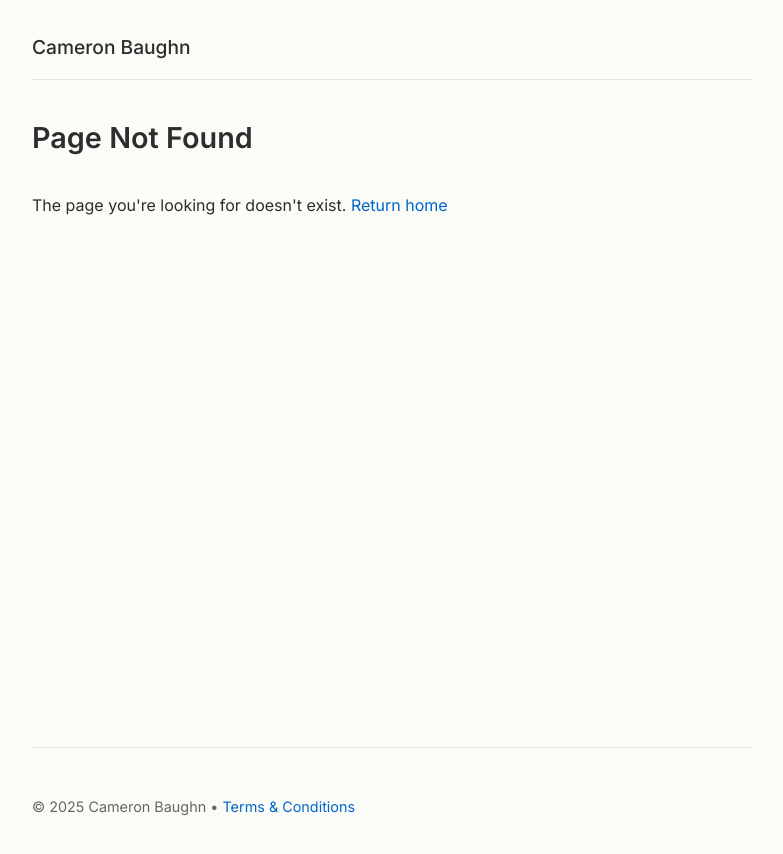
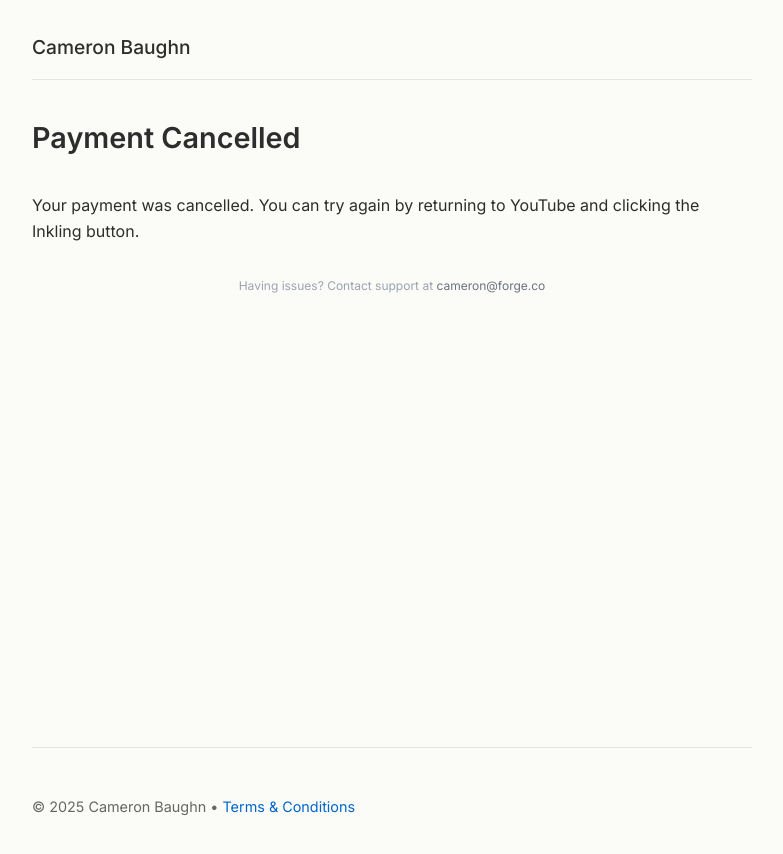
Before and after one commit to cambaughn/cambaughndotcom, a Next.js app: page /inkling/result in a window 1280 px wide. Before the commit this address had no page. Shown: the top 854 px of the page, without its empty margins (248-1031 px from the left). Built offline with nearby package versions, Linux system fonts and the light colour scheme.

Commit message:
Create backend api for stripe checkout for Inkling

```diff
--- a/package.json
+++ b/package.json
@@ -11,12 +11,14 @@
     "check": "tsc && next lint"
   },
   "dependencies": {
+    "@stripe/stripe-js": "^5.5.0",
     "gray-matter": "^4.0.3",
     "next": "15.1.4",
     "react": "^19.0.0",
     "react-dom": "^19.0.0",
     "remark": "^15.0.1",
-    "remark-html": "^16.0.1"
+    "remark-html": "^16.0.1",
+    "stripe": "^17.5.0"
   },
   "devDependencies": {
     "@eslint/eslintrc": "^3",
--- /dev/null
+++ b/src/app/api/check-subscription/route.ts
@@ -0,0 +1,71 @@
+import { NextResponse } from 'next/server';
+import Stripe from 'stripe';
+
+const stripe = new Stripe(process.env.STRIPE_SECRET_KEY!);
+
+function corsHeaders() {
+  return {
+    'Access-Control-Allow-Origin': 'chrome-extension://ammjkhemekijlnmfbamlnmfdcobegiea',
+    'Access-Control-Allow-Methods': 'GET, POST, OPTIONS',
+    'Access-Control-Allow-Headers': 'Content-Type',
+  };
+}
+
+export async function OPTIONS() {
+  return NextResponse.json({}, { headers: corsHeaders() });
+}
+
+export async function GET(request: Request) {
+  try {
+    const { searchParams } = new URL(request.url);
+    const userId = searchParams.get('userId');
+
+    if (!userId) {
+      return NextResponse.json(
+        { error: 'User ID is required' },
+        { status: 400, headers: corsHeaders() }
+      );
+    }
+
+    // Find subscription by metadata, including trials
+    const subscriptions = await stripe.subscriptions.list({
+      limit: 100,
+      expand: ['data.customer'],
+      // Include both active and trialing status
+      status: 'all'
+    });
+
+    const subscription = subscriptions.data.find(sub =>
+      sub.metadata.userId === userId &&
+      (sub.status === 'active' || sub.status === 'trialing')
+    );
+
+    console.log('Checking subscription for userId:', userId);
+    console.log('Found subscription:', subscription ? {
+      id: subscription.id,
+      status: subscription.status,
+      trialEnd: subscription.trial_end
+    } : 'None');
+
+    return NextResponse.json(
+      {
+        hasSubscription: !!subscription,
+        status: subscription?.status,
+        trialEnd: subscription?.trial_end,
+        isTrialing: subscription?.status === 'trialing',
+        subscriptionId: subscription?.id,
+        currentPeriodEnd: subscription?.current_period_end,
+      },
+      { headers: corsHeaders() }
+    );
+  } catch (error) {
+    console.error('Error checking subscription:', error);
+    return NextResponse.json(
+      {
+        error: error instanceof Error ? error.message : 'Unknown error',
+        userId: searchParams.get('userId')
+      },
+      { status: 500, headers: corsHeaders() }
+    );
+  }
+}
--- /dev/null
+++ b/src/app/api/create-checkout/route.ts
@@ -0,0 +1,58 @@
+import { NextResponse } from 'next/server';
+import Stripe from 'stripe';
+
+const stripe = new Stripe(process.env.STRIPE_SECRET_KEY!);
+const PRICE_ID = process.env.STRIPE_PRICE_ID;
+
+// Helper function to handle CORS
+function corsHeaders() {
+  return {
+    'Access-Control-Allow-Origin': 'chrome-extension://ammjkhemekijlnmfbamlnmfdcobegiea',
+    'Access-Control-Allow-Methods': 'GET, POST, OPTIONS',
+    'Access-Control-Allow-Headers': 'Content-Type',
+  };
+}
+
+// Handle OPTIONS request for CORS preflight
+export async function OPTIONS() {
+  return NextResponse.json({}, { headers: corsHeaders() });
+}
+
+export async function POST(request: Request) {
+  try {
+    const { userId, email } = await request.json();
+
+    const baseUrl = process.env.NODE_ENV === 'development'
+      ? 'http://localhost:3000'
+      : 'https://cambaughn.com';
+
+    const session = await stripe.checkout.sessions.create({
+      mode: 'subscription',
+      payment_method_types: ['card'],
+      line_items: [{
+        price: PRICE_ID,
+        quantity: 1,
+      }],
+      subscription_data: {
+        trial_period_days: 14,
+        metadata: {
+          userId,
+        },
+      },
+      customer_email: email,
+      success_url: `${baseUrl}/inkling/result?status=success`,
+      cancel_url: `${baseUrl}/inkling/result?status=cancel`,
+    });
+
+    return NextResponse.json(
+      { sessionId: session.id },
+      { headers: corsHeaders() }
+    );
+  } catch (error) {
+    console.error('Error:', error);
+    return NextResponse.json(
+      { error: error instanceof Error ? error.message : 'Unknown error' },
+      { status: 500, headers: corsHeaders() }
+    );
+  }
+}
--- a/src/app/globals.css
+++ b/src/app/globals.css
@@ -163,3 +163,20 @@ footer {
   color: var(--link);
   text-decoration: none;
 }
+
+.support-text {
+  margin-top: 2rem;
+  font-size: 0.75rem;
+  color: #9ca3af;
+  text-align: center;
+}
+
+.support-link {
+  color: #6b7280;
+  text-underline-offset: 2px;
+}
+
+.support-link:hover {
+  color: #4b5563;
+  text-decoration: underline;
+}
--- /dev/null
+++ b/src/app/inkling/checkout/checkout.module.css
@@ -0,0 +1,21 @@
+.container {
+  min-height: 100vh;
+  display: flex;
+  align-items: flex-start;
+  justify-content: center;
+  padding-top: 20vh;
+}
+
+.content {
+  text-align: center;
+}
+
+.content h1 {
+  margin-bottom: 1rem;
+  font-size: 1.5rem;
+  font-weight: 600;
+}
+
+.content p {
+  color: var(--accent);
+}
--- /dev/null
+++ b/src/app/inkling/result/page.tsx
@@ -0,0 +1,33 @@
+'use client';
+
+import { useSearchParams } from 'next/navigation';
+import styles from './result.module.css';
+
+export default function ResultPage() {
+  const searchParams = useSearchParams();
+  const status = searchParams.get('status');
+  const isSuccess = status === 'success';
+
+  return (
+    <div className="container">
+      <div className="card">
+        <div className="content">
+          <h1>
+            {isSuccess ? 'Welcome to Inkling!' : 'Payment Cancelled'}
+          </h1>
+          <p className="message">
+            {isSuccess
+              ? 'Your subscription has been activated successfully. You can now close this tab and return to YouTube to start using Inkling.'
+              : 'Your payment was cancelled. You can try again by returning to YouTube and clicking the Inkling button.'}
+          </p>
+          <div className="support-text">
+            Having issues? Contact support at{' '}
+            <a href="mailto:cameron@forge.co" className="support-link">
+              cameron@forge.co
+            </a>
+          </div>
+        </div>
+      </div>
+    </div>
+  );
+}
--- /dev/null
+++ b/src/app/inkling/result/result.module.css
@@ -0,0 +1,49 @@
+.container {
+  min-height: 100vh;
+  display: flex;
+  align-items: center;
+  justify-content: center;
+  background-color: #fafafa;
+  padding: 20px;
+}
+
+.card {
+  max-width: 500px;
+  width: 100%;
+  padding: 32px;
+  background: white;
+  box-shadow: 0 2px 8px rgba(0, 0, 0, 0.1);
+  border-radius: 8px;
+}
+
+.content {
+  text-align: center;
+}
+
+h1 {
+  font-size: 28px;
+  font-weight: bold;
+  color: #1a1a1a;
+  margin-bottom: 16px;
+}
+
+.message {
+  color: #4a4a4a;
+  font-size: 16px;
+  line-height: 1.5;
+  margin-bottom: 24px;
+}
+
+.support {
+  font-size: 14px;
+  color: #666;
+}
+
+.support a {
+  color: #0066cc;
+  text-decoration: none;
+}
+
+.support a:hover {
+  text-decoration: underline;
+}
```
Also changed, not shown: src/app/inkling/checkout/page.tsx (added, +58 -0 lines), 1 other file (tests, documents, lock files or other folders).
